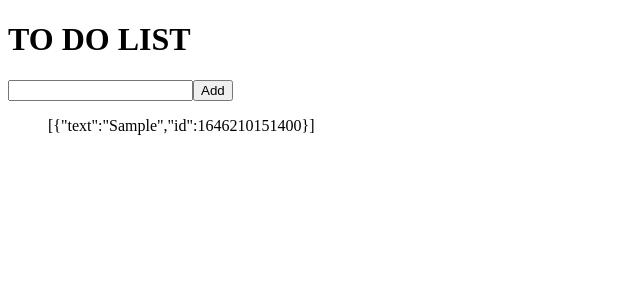
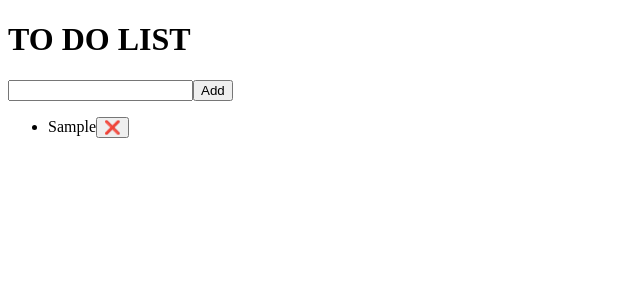
Before and after one commit to gusdls/vanilla-redux, a React (Create React App) app: page / in a window 1280 px wide. Both pictures are taken after typing "Sample" into the empty fields and a click on the button "Add". Shown: the top 300 px of the page, without its empty margins (0-640 px from the left). Built offline with nearby package versions, Linux system fonts and the light colour scheme.

Commit message:
3.4 Deleting To Do

```diff
--- /dev/null
+++ b/src/components/ToDo.js
@@ -0,0 +1,17 @@
+import { connect } from "react-redux";
+import { toDoAction } from "../store";
+
+function ToDo({ text, deleteToDo }) {
+  return (
+    <li>
+      <span>{text}</span>
+      <button onClick={deleteToDo}>❌</button>
+    </li>
+  );
+}
+
+const mapDispatchToProps = (dispatch, { id }) => ({
+  deleteToDo: () => dispatch(toDoAction.delete(id)),
+});
+
+export default connect(null, mapDispatchToProps)(ToDo);
--- a/src/routes/Home.js
+++ b/src/routes/Home.js
@@ -1,5 +1,6 @@
 import { useState } from "react";
 import { connect } from "react-redux";
+import ToDo from "../components/ToDo";
 import { toDoAction } from "../store";
 
 function Home({ toDos, addToDo }) {
@@ -17,7 +18,11 @@ function Home({ toDos, addToDo }) {
         <input type="text" value={text} onChange={onChange} />
         <button>Add</button>
       </form>
-      <ul>{JSON.stringify(toDos)}</ul>
+      <ul>
+        {toDos.map((toDo) => (
+          <ToDo {...toDo} key={toDo.id} />
+        ))}
+      </ul>
     </>
   );
 }
```
